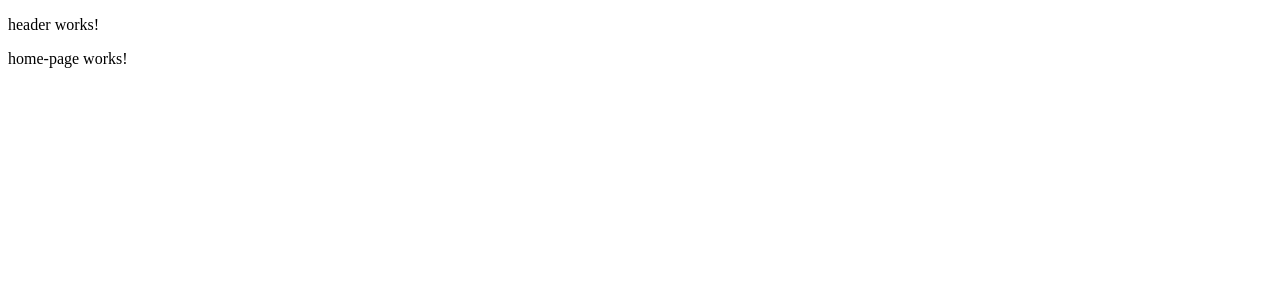
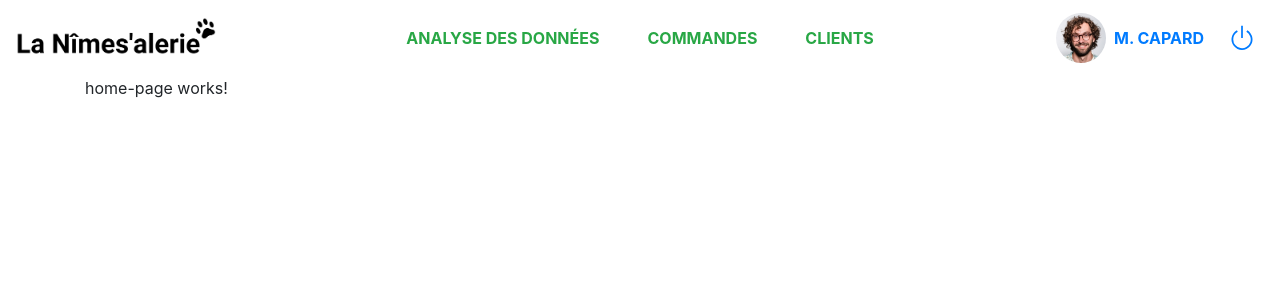
Before and after one commit to malaballery/testDashboard, an Angular app: page / in a window 1280 px wide. Shown: the top 300 px of the page. Built offline with nearby package versions, Linux system fonts and the light colour scheme.

Commit message:
parametrage header

```diff
--- a/angular.json
+++ b/angular.json
@@ -48,7 +48,8 @@
               "src/assets"
             ],
             "styles": [
-              "src/styles.css"
+              "src/styles.css",
+              "node_modules/bootstrap/dist/css/bootstrap.css"
             ],
             "scripts": []
           },
--- a/src/app/header/header.component.html
+++ b/src/app/header/header.component.html
@@ -1 +1,32 @@
-<p>header works!</p>
+<nav class="navbar navbar-expand-lg navbar-light">
+    <a class="navbar-brand" href="#"><img src="./assets/img/logo.png" alt="logo lanîmalerie" width="200"></a>
+    <button class="navbar-toggler" type="button" data-toggle="collapse" data-target="#navbarSupportedContent" aria-controls="navbarSupportedContent" aria-expanded="false" aria-label="Toggle navigation">
+      <span class="navbar-toggler-icon"></span>
+    </button>
+
+    <div class="collapse navbar-collapse" id="navbarSupportedContent">
+      <ul class="navbar-nav mr-auto w-100 justify-content-center">
+        <li class="nav-item active">
+          <a class="nav-link text-uppercase text-success font-weight-bold mx-3" href="#">Analyse des données<span class="sr-only">(current)</span></a>
+        </li>
+        <li class="nav-item">
+          <a class="nav-link text-uppercase text-success font-weight-bold mx-3" href="#">Commandes</a>
+        </li>
+        <li class="nav-item">
+            <a class="nav-link text-uppercase text-success font-weight-bold mx-3" href="#">Clients</a>
+          </li>
+      </ul>
+    </div>
+    <div class="icon d-flex flex-nowrap align-items-center">
+        <a href="" class="mx-2 d-flex align-items-center">
+            <img src="./assets/img/capard.jpg" alt="photo profil utilisateur" class="rounded-circle" width="50">
+            <p class="text-uppercase font-weight-bold px-2 m-0 text-decoration-none">M. CAPARD</p>
+        </a>
+        <a href="" class="mx-2">
+            <svg xmlns="http://www.w3.org/2000/svg" width="28" height="28" fill="currentColor" class="bi bi-power" viewBox="0 0 16 16">
+                <path d="M7.5 1v7h1V1h-1z"/>
+                <path d="M3 8.812a4.999 4.999 0 0 1 2.578-4.375l-.485-.874A6 6 0 1 0 11 3.616l-.501.865A5 5 0 1 1 3 8.812z"/>
+              </svg>
+        </a>
+    </div>
+  </nav>
```
Also changed, not shown: src/assets/img/capard.jpg (added), src/assets/img/logo.png (added).
